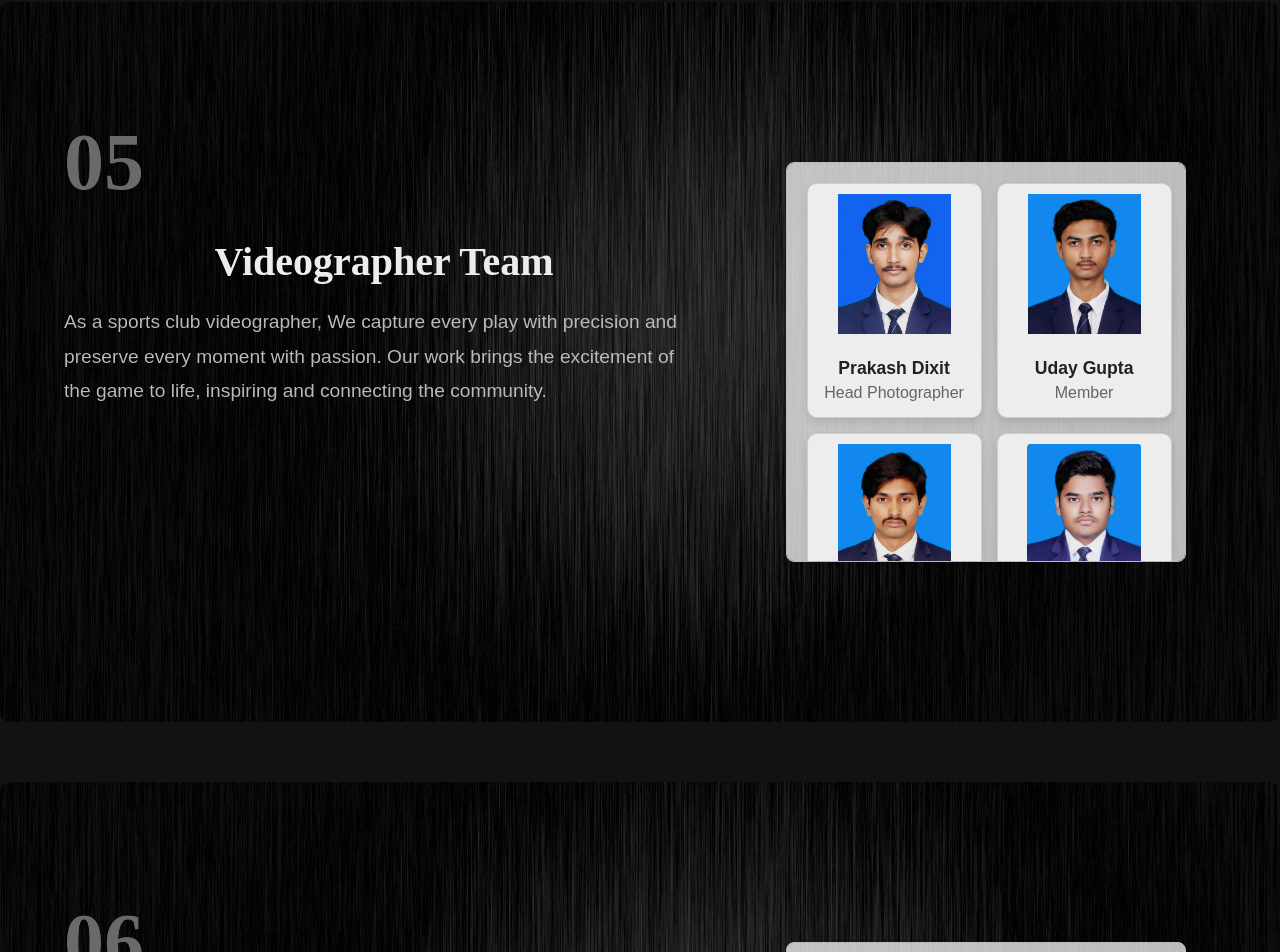
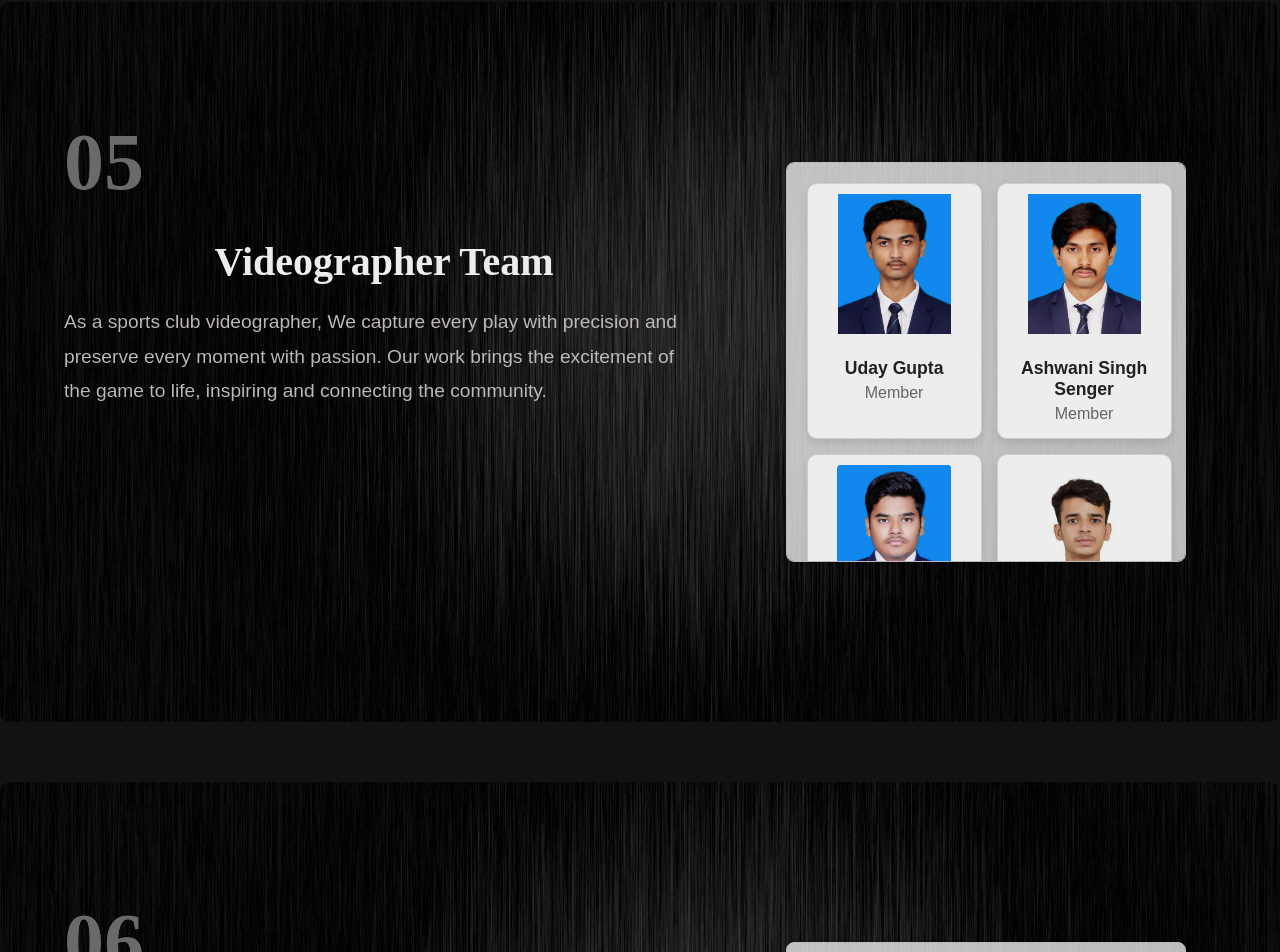
Before and after one commit to harsh081204/club-website, a React (Vite) app: page /About in a window 1280 px wide. Shown: the part 3178-4130 px from the top of the page. Built offline with nearby package versions, Linux system fonts and the light colour scheme.

Commit message:
Rashi Arora added, removed FootPrint

```diff
--- a/src/components/HeroSection.jsx
+++ b/src/components/HeroSection.jsx
@@ -50,7 +50,7 @@ const HeroSection = ({ images }) => {
           </svg>
         </button>
       </div>
-      {/* <div className="hero-content">
+      <div className="hero-content">
         <h2 className="welcome-text">Welcome to</h2>
         <h1>
           <span className="highlight">The Energy Club</span>
@@ -58,7 +58,7 @@ const HeroSection = ({ images }) => {
         <p>
         "Strength in Unity, Power in Teamwork, Victory in Sportsmanship! Together We Conquer, Together We Thrive, Every Effort Counts, Every Win is Ours!"
         </p>
-      </div> */}
+      </div>
     </div>
   );
 };
--- a/src/pages/About.jsx
+++ b/src/pages/About.jsx
@@ -46,13 +46,14 @@ const About = () => {
     { name: "Vibhanshu Shrivastava", role:"Lead Editor", image: "/Members/Vibhanshu.jpg"  },
     { name: "Anant Nigam", role: "Editor", image: "/Members/Anant.png" },
     { name: "Nandini Gupta", role: "Editor", image: "/Members/Nandini.jpg" },
+    { name: "Rashi Arora", role: "Editor", image: "/Members/rashi_arora.jpg" },
     { name: "Bhoomi Saini", role: "Member", image: "/Members/Bhoomi.jpg" }
 
 
   ];
 
   const Videographer = [
-    { name: "Prakash Dixit", role: "Head Photographer", image: "/Members/Prakash.jpg" },
+    // { name: "Prakash Dixit", role: "Head Photographer", image: "/Members/Prakash.jpg" },
     { name: "Uday Gupta", role: "Member", image: "/Members/uday.jpg" },
     { name: "Ashwani Singh Senger", role: "Member", image: "/Members/Ashwani.jpeg.jpg" },
     { name: "Pratyush Gupta", role: "Member", image: "/Members/Pratyush.jpg" },
--- a/src/pages/Home.jsx
+++ b/src/pages/Home.jsx
@@ -4,11 +4,11 @@ import Footer from '../components/Footer';
 import homebg1 from '../assets/homebg1.jpg'
 import homebg2 from '../assets/homebg2.jpg'
 import homebg3 from '../assets/homebg3.jpg'
-import footprintbg from '../assets/landingpage.png'
+// import footprintbg from '../assets/landingpage.png'
 const Home = () => {
 
   const carouselImages = [
-    footprintbg,homebg1, homebg2, homebg3
+    homebg1, homebg2, homebg3
   ];
 
   return (
```
Also changed, not shown: public/Members/rashi_arora.jpg (added).
